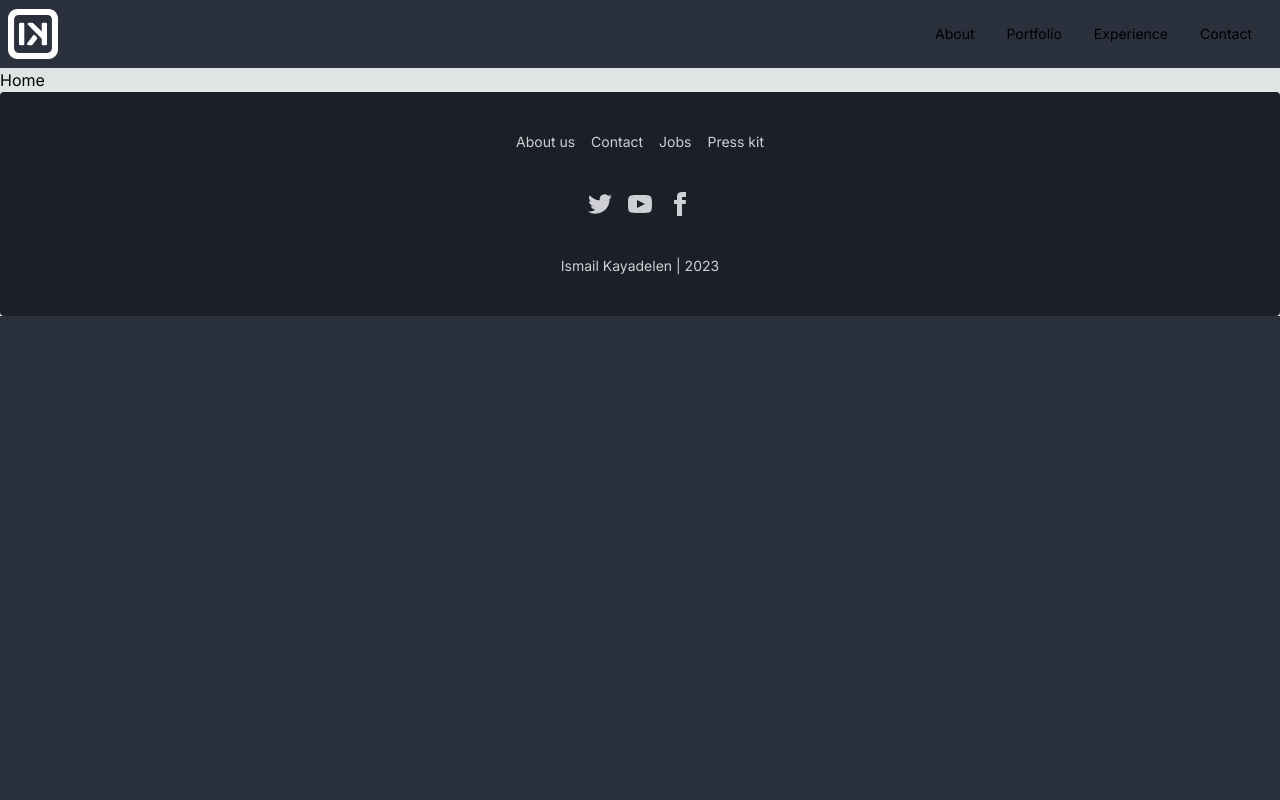
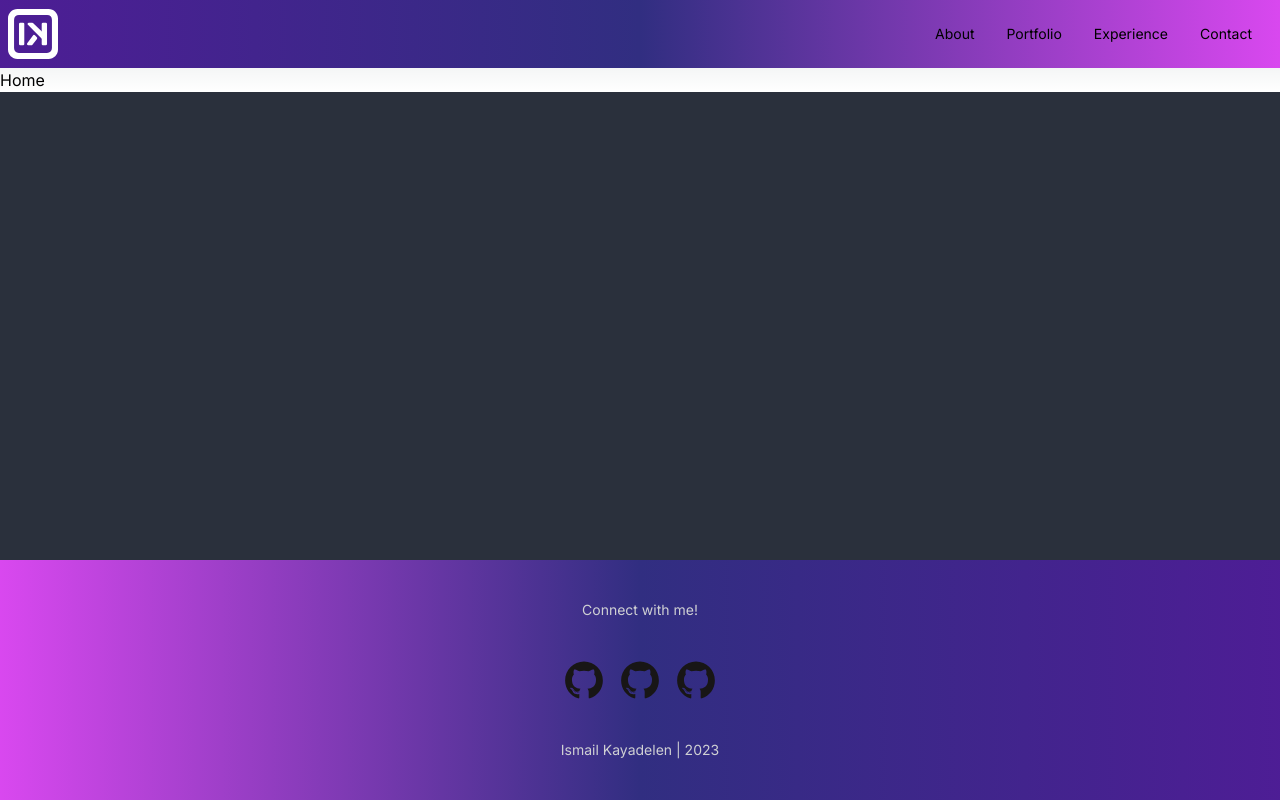
Before and after one commit to IsmailYaman/portfolio-v2, a Next.js app: page / in a window 1280 px wide. Built offline with nearby package versions, Linux system fonts and the light colour scheme.

Commit message:
Added footer. Not so sure about the colors tho...

```diff
--- a/app/components/footer/footer.tsx
+++ b/app/components/footer/footer.tsx
@@ -1,55 +1,43 @@
 import React from "react";
+import github from "public/github.svg";
+import Image from "next/image";
 
 const Footer = () => {
     return (
-        <footer className="footer footer-center p-10 bg-base-200 text-base-content rounded">
-            <div className="grid grid-flow-col gap-4">
-                <a className="link link-hover">About us</a>
-                <a className="link link-hover">Contact</a>
-                <a className="link link-hover">Jobs</a>
-                <a className="link link-hover">Press kit</a>
-            </div>
+        <footer
+            className="footer footer-center fixed inset-x-0 bottom-0 p-10 text-base-content bg-gradient-to-l from-primary via-indigo-900  to-secondary"
+        >
+            <p>Connect with me!</p>
             <div>
                 <div className="grid grid-flow-col gap-4">
-                    <a>
-                        <svg
-                            xmlns="http://www.w3.org/2000/svg"
-                            width="24"
-                            height="24"
-                            viewBox="0 0 24 24"
-                            className="fill-current"
-                        >
-                            <path d="M24 4.557c-.883.392-1.832.656-2.828.775 1.017-.609 1.798-1.574 2.165-2.724-.951.564-2.005.974-3.127 1.195-.897-.957-2.178-1.555-3.594-1.555-3.179 0-5.515 2.966-4.797 6.045-4.091-.205-7.719-2.165-10.148-5.144-1.29 2.213-.669 5.108 1.523 6.574-.806-.026-1.566-.247-2.229-.616-.054 2.281 1.581 4.415 3.949 4.89-.693.188-1.452.232-2.224.084.626 1.956 2.444 3.379 4.6 3.419-2.07 1.623-4.678 2.348-7.29 2.04 2.179 1.397 4.768 2.212 7.548 2.212 9.142 0 14.307-7.721 13.995-14.646.962-.695 1.797-1.562 2.457-2.549z"></path>
-                        </svg>
+                    <a href="mailto:iso_yaman@outlook.com">
+                        <Image
+                            className="hover:cursor-pointer"
+                            src={github}
+                            height={40}
+                            alt="Email"
+                        />
                     </a>
-                    <a>
-                        <svg
-                            xmlns="http://www.w3.org/2000/svg"
-                            width="24"
-                            height="24"
-                            viewBox="0 0 24 24"
-                            className="fill-current"
-                        >
-                            <path d="M19.615 3.184c-3.604-.246-11.631-.245-15.23 0-3.897.266-4.356 2.62-4.385 8.816.029 6.185.484 8.549 4.385 8.816 3.6.245 11.626.246 15.23 0 3.897-.266 4.356-2.62 4.385-8.816-.029-6.185-.484-8.549-4.385-8.816zm-10.615 12.816v-8l8 3.993-8 4.007z"></path>
-                        </svg>
+                    <a href="https://github.com/IsmailYaman">
+                        <Image
+                            className="hover:cursor-pointer"
+                            src={github}
+                            height={40}
+                            alt="Github"
+                        />
                     </a>
-                    <a>
-                        <svg
-                            xmlns="http://www.w3.org/2000/svg"
-                            width="24"
-                            height="24"
-                            viewBox="0 0 24 24"
-                            className="fill-current"
-                        >
-                            <path d="M9 8h-3v4h3v12h5v-12h3.642l.358-4h-4v-1.667c0-.955.192-1.333 1.115-1.333h2.885v-5h-3.808c-3.596 0-5.192 1.583-5.192 4.615v3.385z"></path>
-                        </svg>
+                    <a href="https://www.linkedin.com/in/ismail-kayadelen-56a0b6133/">
+                        <Image
+                            className="hover:cursor-pointer"
+                            src={github}
+                            height={40}
+                            alt="LinkedIn"
+                        />
                     </a>
                 </div>
             </div>
             <div>
-                <p>
-                    Ismail Kayadelen | 2023
-                </p>
+                <p>Ismail Kayadelen | 2023</p>
             </div>
         </footer>
     );
--- a/app/components/header/header.tsx
+++ b/app/components/header/header.tsx
@@ -6,7 +6,7 @@ import DropDownMenu from "./dropdownMenu";
 
 const Header = () => {
     return (
-        <div className="navbar bg-base-100">
+        <div className="navbar bg-gradient-to-r from-primary via-indigo-900  to-secondary">
             <div className="container mx-auto">
                 <div className="flex-1">
                     <a className="cursor-pointer" href="/">
```
Also changed, not shown: 1 other file (tests, documents, lock files or other folders).
